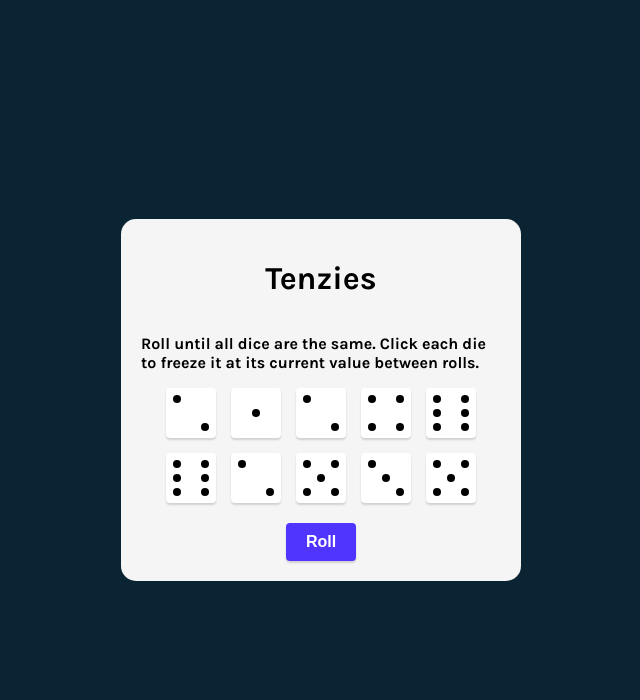
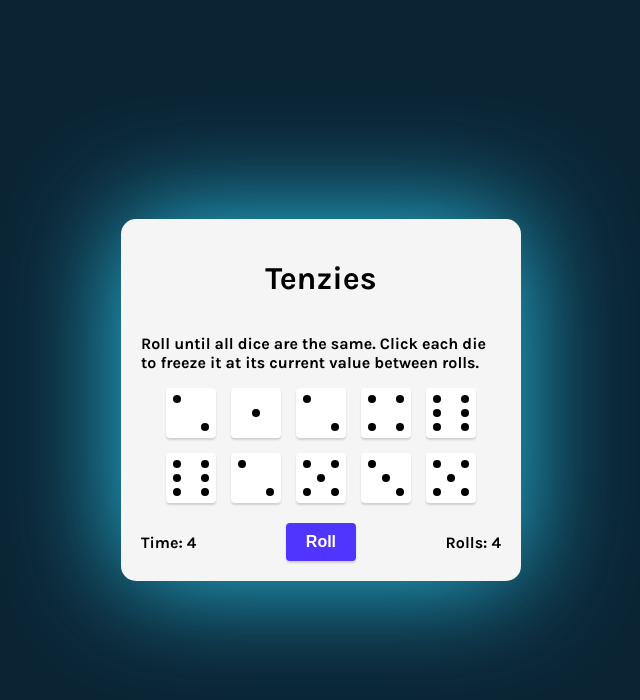
Before and after one commit to edesgree/react-tenzies-game, a React (Vite) app: page / in a window 1280 px wide. Shown: the top 700 px of the page, without its empty margins (319-959 px from the left). Built offline with nearby package versions, Linux system fonts and the light colour scheme.

Commit message:
html for time and count tracking

```diff
--- a/src/App.jsx
+++ b/src/App.jsx
@@ -67,9 +67,13 @@ function App() {
         current value between rolls.
       </p>
       <section className="board">{diceElements}</section>
-      <button className="roll" onClick={handleRoll}>
-        {tenzies ? 'New Game' : 'Roll'}
-      </button>
+      <footer>
+        <div className="time-tracking">Time: 4</div>
+        <button className="roll" onClick={handleRoll}>
+          {tenzies ? 'New Game' : 'Roll'}
+        </button>
+        <div className="roll-tracking">Rolls: 4</div>
+      </footer>
     </main>
   );
 }
--- a/src/index.css
+++ b/src/index.css
@@ -23,6 +23,9 @@ main {
   display: flex;
   flex-direction: column;
   align-items: center;
+  -webkit-box-shadow: 0px 0px 114px 0px rgba(46, 217, 255, 0.9);
+  -moz-box-shadow: 0px 0px 114px 0px rgba(46, 217, 255, 0.9);
+  box-shadow: 0px 0px 114px 0px rgba(46, 217, 255, 0.9);
 }
 
 button {
@@ -147,3 +150,10 @@ button.roll :active {
 .board .die.value-6 .dot:nth-child(6) {
   grid-area: r;
 }
+
+footer {
+  display: flex;
+  width: 100%;
+  align-items: center;
+  justify-content: space-between;
+}
```
